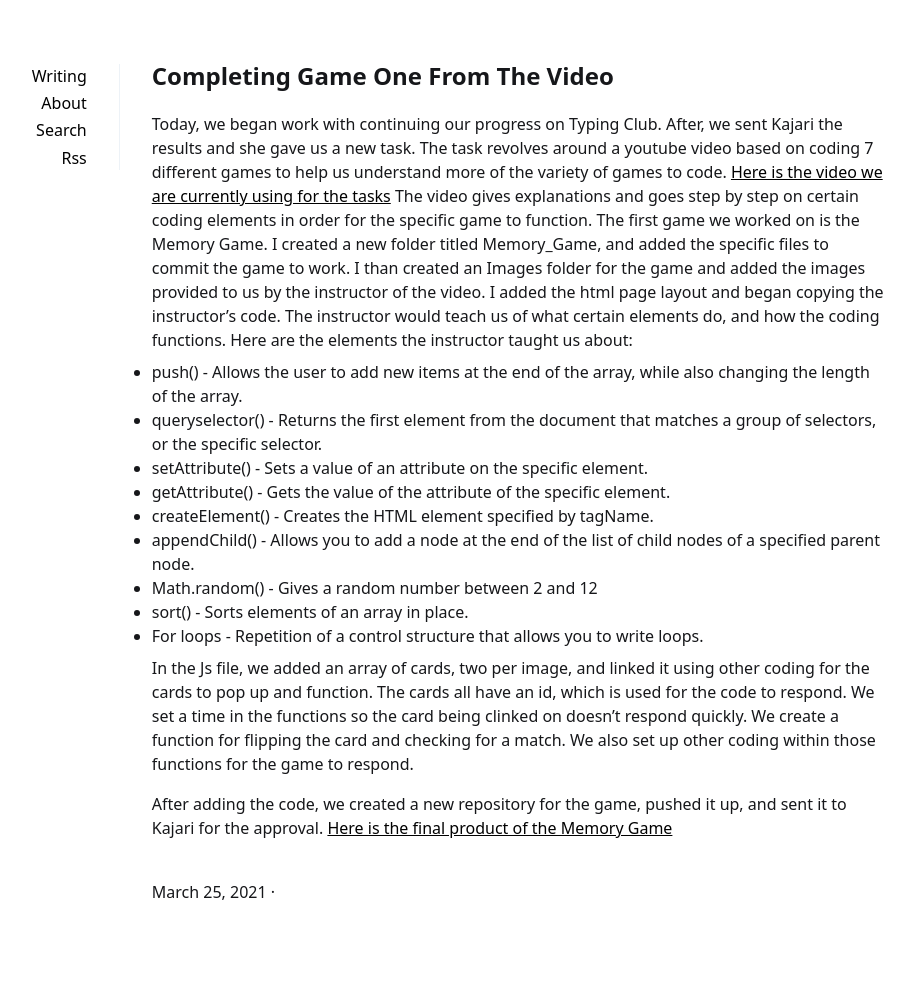
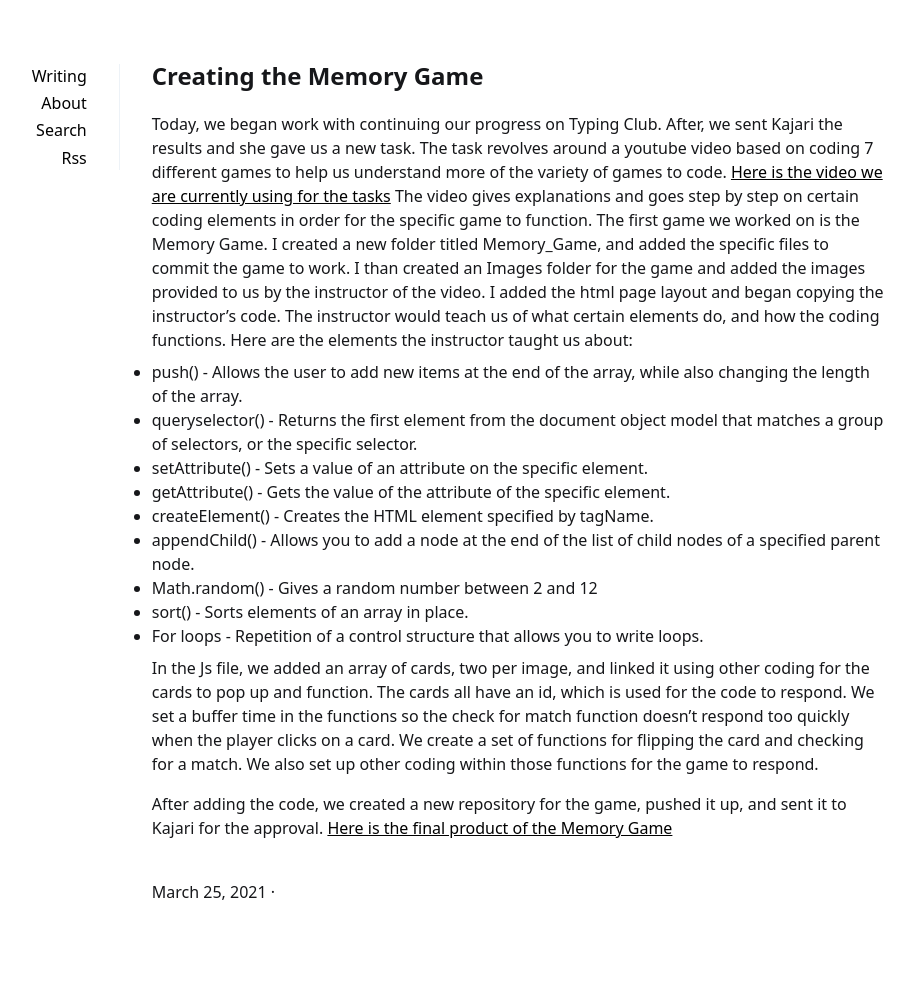
Before and after one commit to Osvaldo178/Osvaldo178.github.io, a Jekyll site: the page built from _posts/2021-3-25-Creating-the-Memory-Game.md, in a window 1280 px wide. Shown: the whole page, without its empty margins (201-1115 px from the left). Built offline with Jekyll 4.4.1, drawn with Linux system fonts in a browser that asks for light colours.

Commit message:
resolved comments

```diff
--- a/_posts/2021-3-25-Completing-Game-One-From-The-Video.md
+++ b/_posts/2021-3-25-Creating-the-Memory-Game.md
@@ -1,6 +1,6 @@
 ---
 layout: post
-title: Completing Game One From The Video
+title: Creating the Memory Game
 description:
 summary:
 tags:
@@ -8,7 +8,7 @@ tags:
 Today, we began work with continuing our progress on Typing Club. After, we sent Kajari the results and she gave us a new task. The task revolves around a youtube video based on coding 7 different games to help us understand more of the variety of games to code. [Here is the video we are currently using for the tasks](https://www.youtube.com/watch?v=lhNdUVh3qCc) The video gives explanations and goes step by step on certain coding elements in order for the specific game to function. The first game we worked on is the Memory Game. I created a new folder titled Memory_Game, and added the specific files to commit the game to work. I than created an Images folder for the game and added the images provided to us by the instructor of the video. I added the html page layout and began copying the instructor's code. The instructor would teach us of what certain elements do, and how the coding functions. Here are the elements the instructor taught us about:
 
 * push() - Allows the user to add new items at the end of the array, while also changing the length of the array.
-* queryselector() - Returns the first element from the document that matches a group of selectors, or the specific selector.
+* queryselector() - Returns the first element from the document object model that matches a group of selectors, or the specific selector.
 * setAttribute() - Sets a value of an attribute on the specific element.
 * getAttribute() - Gets the value of the attribute of the specific element.
 * createElement() - Creates the HTML element specified by tagName.
@@ -17,6 +17,6 @@ Today, we began work with continuing our progress on Typing Club. After, we sent
 * sort() - Sorts elements of an array in place.
 * For loops - Repetition of a control structure that allows you to write loops.
 
-In the Js file, we added an array of cards, two per image, and linked it using other coding for the cards to pop up and function. The cards all have an id, which is used for the code to respond. We set a time in the functions so the card being clinked on doesn't respond quickly. We create a function for flipping the card and checking for a match. We also set up other coding within those functions for the game to respond.
+In the Js file, we added an array of cards, two per image, and linked it using other coding for the cards to pop up and function. The cards all have an id, which is used for the code to respond. We set a buffer time in the functions so the check for match function doesn't respond too quickly when the player clicks on a card. We create a set of functions for flipping the card and checking for a match. We also set up other coding within those functions for the game to respond.
 
 After adding the code, we created a new repository for the game, pushed it up, and sent it to Kajari for the approval. [Here is the final product of the Memory Game](https://osvaldo178.github.io/Memory_Game/)
```
